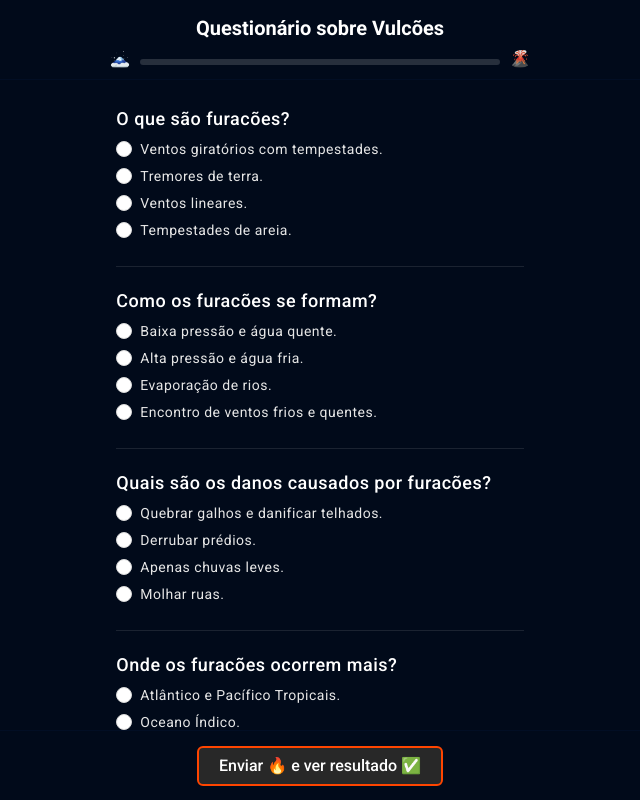
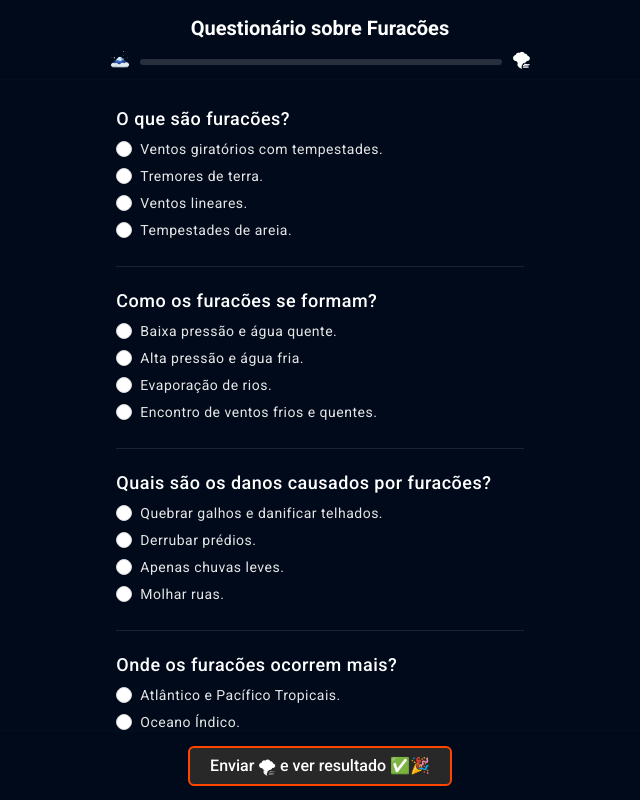
Before and after one commit to henriquegarcia-web/tornado-presentation, a React (Vite) app: page /forms in a window 1280 px wide. Shown: the top 800 px of the page, without its empty margins (320-960 px from the left). Built offline with nearby package versions, Linux system fonts and the light colour scheme; a web font is replaced by a local one.

Commit message:
feat: Save

```diff
--- a/index.html
+++ b/index.html
@@ -15,7 +15,7 @@
     />
     <!-- Google Fonts Import - End -->
 
-    <title>Vulcões 🌋</title>
+    <title>Furacões 🌪</title>
   </head>
   <body>
     <div id="root"></div>
--- a/src/screens/FormScreen/index.tsx
+++ b/src/screens/FormScreen/index.tsx
@@ -53,14 +53,14 @@ const FormScreen = ({}: IFormScreen) => {
   return (
     <S.FormScreen>
       <S.FormHeader>
-        <h1>Questionário sobre Vulcões</h1>
+        <h1>Questionário sobre Furacões</h1>
 
         <S.FormProgressbarWrapper>
           <span>🗻</span>
           <S.FormProgressbar>
             <S.FormProgressbarFile width={progressPercentage} />
           </S.FormProgressbar>
-          <span>🌋</span>
+          <span>🌪</span>
         </S.FormProgressbarWrapper>
       </S.FormHeader>
       <S.Form onSubmit={handleSubmit(onSubmit)}>
@@ -85,7 +85,7 @@ const FormScreen = ({}: IFormScreen) => {
         ))}
         <S.FormFooter>
           <S.FormSubmitButton type="submit" disabled={submitDisabled}>
-            Enviar 🔥 e ver resultado ✅
+            Enviar 🌪 e ver resultado ✅🎉
           </S.FormSubmitButton>
         </S.FormFooter>
       </S.Form>
```
Also changed, not shown: public/favicon_tornado_branco.png (added), public/favicon_tornado_preto.png (added).
